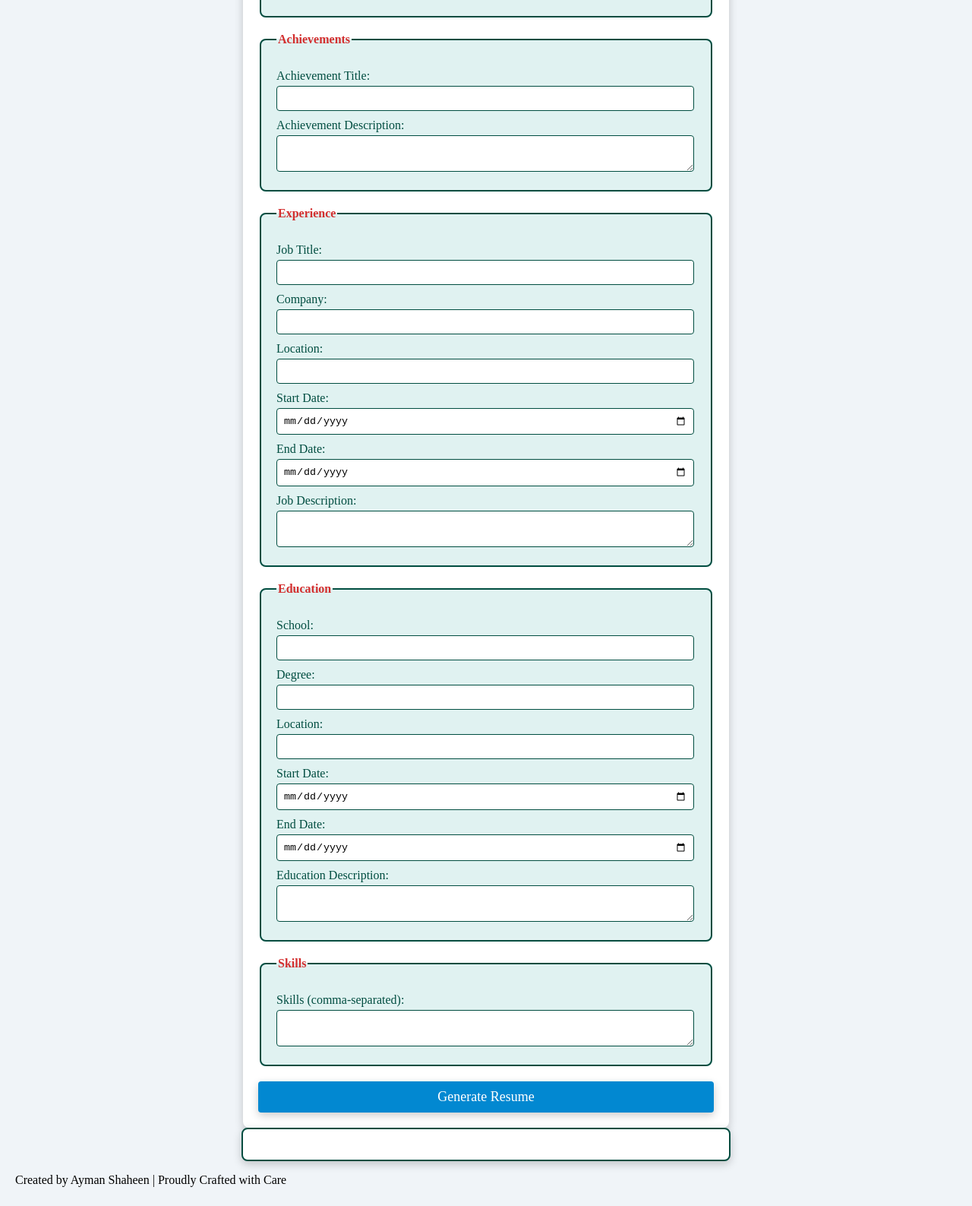
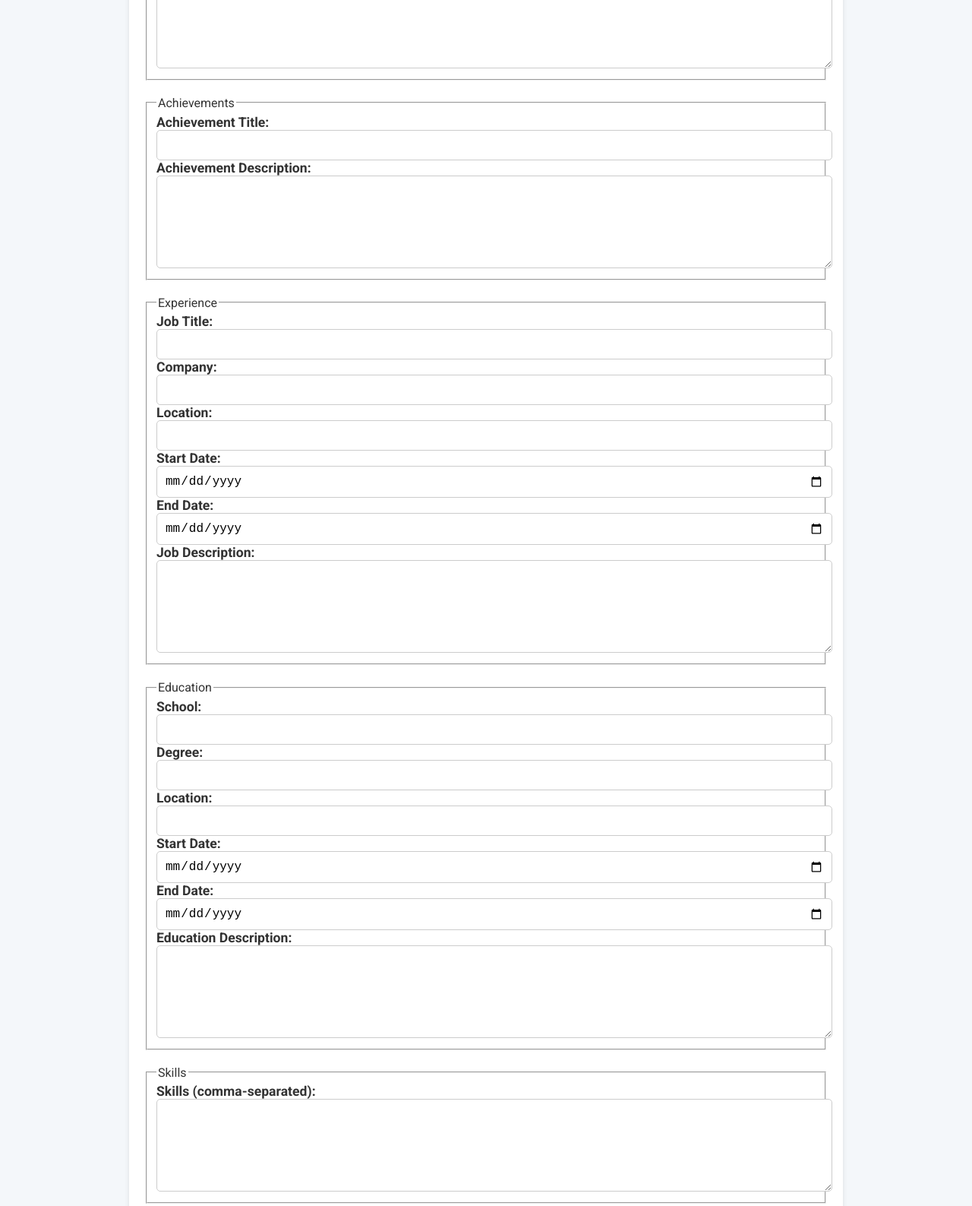
Before and after one commit to Ayman-queen/Hackathon-milestones, a plain HTML site: page Milestone 5/index.html in a window 1280 px wide. Shown: the part 781-2368 px from the top of the page at 76% size. Drawn offline with nearby package versions, Linux system fonts and the light colour scheme.

Commit message:
Update styles.css

```diff
--- a/Milestone 5/styles.css
+++ b/Milestone 5/styles.css
@@ -1,84 +1,106 @@
-/* Styling form and resume sections */
+    /* Global Styles */
     body {
-    font-family: 'Times New Roman', Times, serif;
-    margin: 20px;
+        font-family: 'Roboto', sans-serif;
+        margin: 0;
         padding: 0;
-    background-color: #f0f4f8;
+        background-color: #f4f7fa;
+        color: #333;
     }
-
+    header {
+        background-color: #0056b3;
+        color: white;
+        text-align: center;
+        padding: 40px;
+    }
+    header h1 {
+        margin: 0;
+        font-size: 3rem;
+    }
+    header p {
+        font-size: 1.2rem;
+    }
+    main {
+        padding: 20px;
+        max-width: 900px;
+        margin: 0 auto;
+        background-color: white;
+        border-radius: 10px;
+        box-shadow: 0 4px 6px rgba(0, 0, 0, 0.1);
+    }
     form {
-    margin: auto;
-    background-color: #ffffff;
-    border-radius: 8px;
-    box-shadow: 0 4px 12px rgba(0, 0, 0, 0.2);
-    padding: 20px;
-    max-width: 600px;
+        display: grid;
+        gap: 20px;
     }
-
-h1 {
-    text-align: center;
-    color: #1e88e5;
+    form label {
+        font-weight: bold;
+        font-size: 1.1rem;
     }
-
-fieldset {
-    border: 2px solid #004d40;
-    border-radius: 8px;
-    padding: 20px;
-    margin-bottom: 20px;
-    background: #e0f2f1;
+    form input, form textarea {
+        padding: 10px;
+        font-size: 1rem;
+        border: 1px solid #ccc;
+        border-radius: 5px;
+        width: 100%;
     }
-
-legend {
-    font-weight: bold;
-    text-align: left;
-    color: #d32f2f;
+    form textarea {
+        resize: vertical;
+        height: 100px;
     }
-
-label {
-    display: block;
-    margin-top: 10px;
-    color: #004d40;
-}
-
-input, textarea {
-    margin-top: 4px;
-    padding: 8px;
-    width: calc(100% - 2px);
-    border: 1px solid #004d40;
-    border-radius: 4px;
-    box-sizing: border-box;
-}
-
     button {
-    display: block;
-    width: 100%;
-    background-color: #0288d1;
+        padding: 10px 20px;
+        background-color: #0056b3;
         color: white;
         border: none;
-    border-radius: 4px;
-    box-shadow: 0 4px 12px rgba(0, 0, 0, 0.2);
-    margin-top: 10px;
-    font-size: 18px;
-    font-family: 'Times New Roman', Times, serif;
-    padding: 10px;
+        border-radius: 5px;
         cursor: pointer;
+        font-size: 1.2rem;
     }
-
     button:hover {
-    background-color: #0277bd;
+        background-color: #004495;
     }
-
-#resume-display {
-    max-width: 600px;
-    margin: auto;
+    .resume-preview {
+        margin-top: 40px;
+    }
+    .resume-preview h2, .resume-preview h3 {
+        font-size: 2rem;
+        color: #0056b3;
+        margin-top: 20px;
+    }
+    .resume-preview p, .resume-preview ul {
+        font-size: 1.1rem;
+    }
+    .resume-preview ul {
+        list-style-type: none;
+        padding-left: 0;
+    }
+    .resume-preview li {
+        padding-left: 1rem;
+        position: relative;
+    }
+    .resume-preview li::before {
+        content: "•";
+        position: absolute;
+        left: 0;
+        color: #0056b3;
+    }
+    .download-button-container {
+        text-align: center;
+        margin-top: 40px;
+    }
+    .download-button-container button {
+        background-color: #28a745;
+        font-size: 1.3rem;
+    }
+    .download-button-container button:hover {
+        background-color: #218838;
+    }
+    footer {
+        text-align: center;
         padding: 20px;
-    border: 2px solid #004d40;
-    border-radius: 8px;
-    background-color: #ffffff;
-    box-shadow: 0 4px 12px rgba(0, 0, 0, 0.2);
-    outline: none;  /* Making the resume editable */
+        background-color: #0056b3;
+        color: white;
     }
-
-#resume-display h2 {
-    color: #1e88e5;
+    footer p {
+        margin: 0;
+        font-size: 1.2rem;
     }
```
Lines whose indentation alone changed are shown as unchanged.
